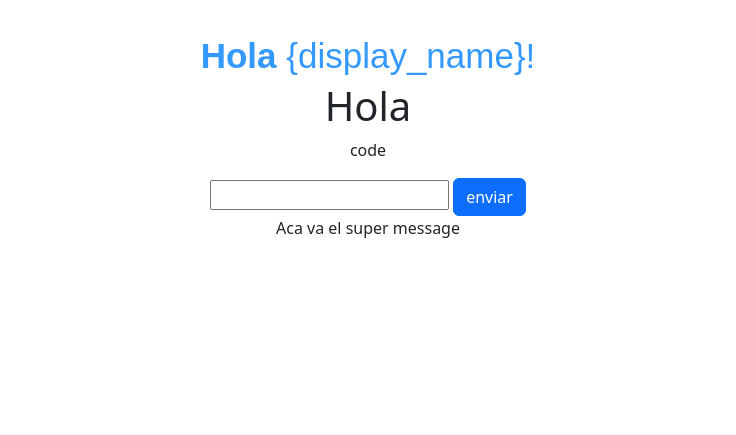
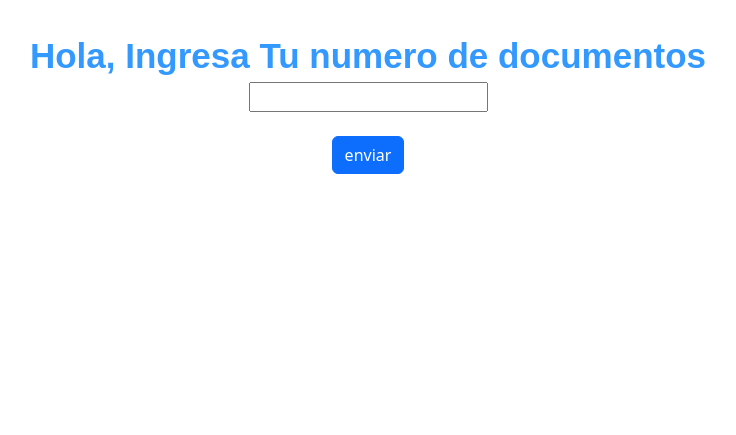
Before and after one commit to sooydigital/ingreso_evento, a Django app: page / in a window 1280 px wide. Shown: the part 805-1240 px from the top of the page, without its empty margins (247-983 px from the left). Run offline with Django 4.2, Linux system fonts and the light colour scheme.

Commit message:
clean code

```diff
--- a/myapp/templates/index.html
+++ b/myapp/templates/index.html
@@ -89,23 +89,26 @@
                                                                                                 <tr>
                                                                                                     <td style="padding: 0; margin: 0; padding-top: 30px;"
                                                                                                         align="center">
+                                                                                                                <div id="formulario">
+
                                                                                                         <p
-                                                                                                            style="margin: 0; font-family: 'Exo 2', sans-serif; line-height: 53px; color: #3399ff; font-size: 35px;">
-                                                                                                            <strong>Hola </strong>{display_name}!
-                                                                                                                <div id="formulario">
-                                                                                                                    <h1>Hola</h1>
+                                                                                                            style="margin: 0; font-family: 'Exo 2', sans-serif; line-height: 53px; color: #3399ff; font-size: 35px;"><strong>Hola, Ingresa Tu numero de documentos</strong>                                                                                                        </p>
+
                                                                                                                     {% csrf_token %}
-                                                                                                                    <p> code </p>
                                                                                                                     <input type="text" id="id_code">
+                                                                                                                    <br>
+                                                                                                                    <br>
                                                                                                                     <div id='btn_sent' class="btn btn-primary">
                                                                                                                         enviar
                                                                                                                     </div>
                                                                                                                 </div>
 
-                                                                                                            <div id="message">
-                                                                                                                Aca va el super message
-                                                                                                            </div>
-                                                                                                        </p>
+                                                                                                                 <p id="message" class="hidden"
+                                                                                                            style="margin: 0; font-family: 'Exo 2', sans-serif; line-height: 53px; color: #3399ff; font-size: 35px;">
+                                                                                                                   Aca va el super message
+
+                                                                                                                 </p>
+
                                                                                                     </td>
                                                                                                 </tr>
 
--- a/static/js/script.js
+++ b/static/js/script.js
@@ -24,6 +24,11 @@
     $('#'+DOM_IDS.ID_FORM).addClass('hidden')
 }
 
+function showMessage(){
+        $('#'+DOM_IDS.ID_MESSAGE).removeClass('hidden')
+
+}
+
 function  updateRegistroSuccessCallback (data)  {
     console.log('data', data)
     console.log('show mensajes')
@@ -32,7 +37,7 @@
     $('#' + DOM_IDS.ID_MESSAGE).html(
         mensaje
     )
-
+    showMessage()
 }
 
 function  updateRegistroErrorCallback() {
```
